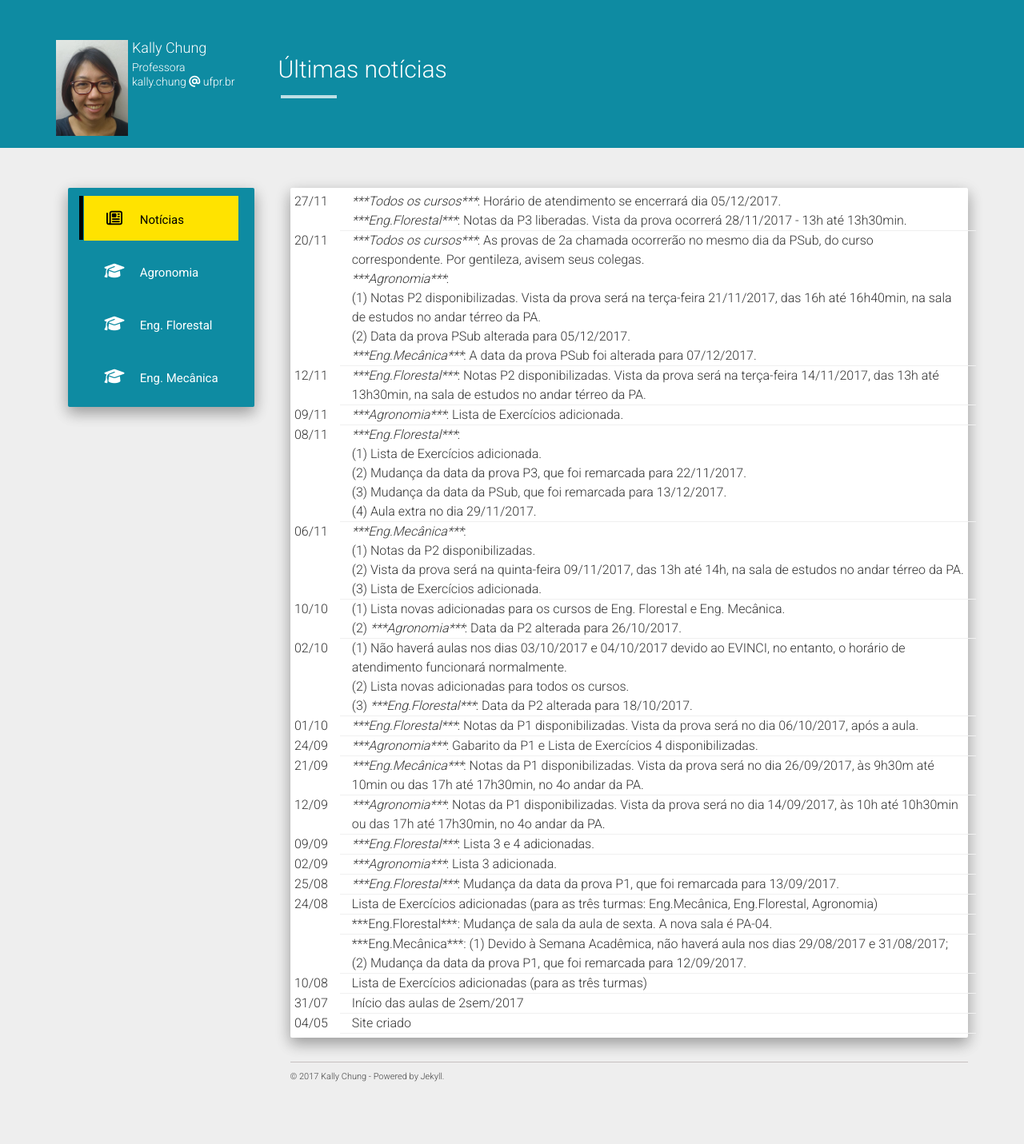
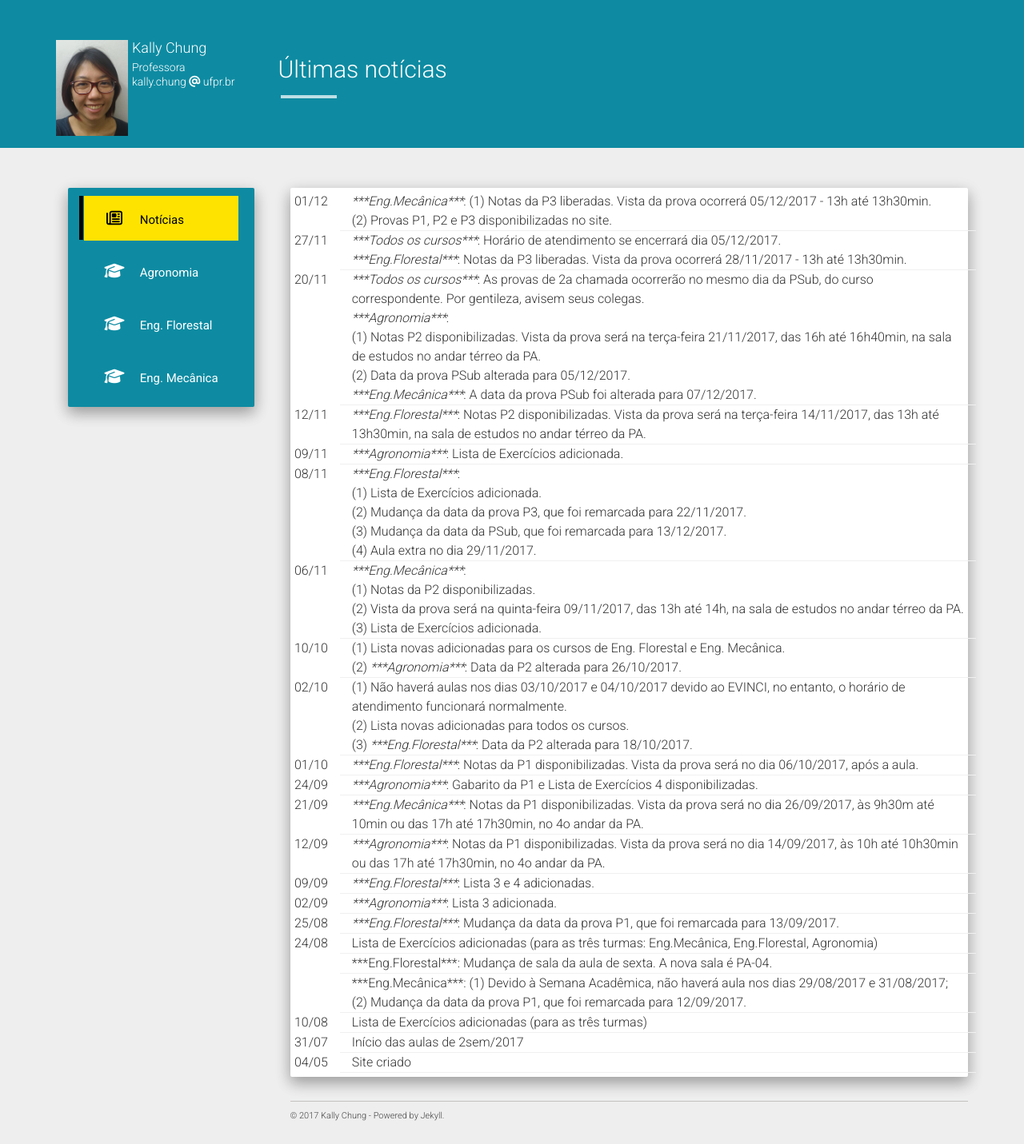
Before and after one commit to chunggnuhc/chunggnuhc.github.io, a Jekyll site: the page built from index.html, in a window 1280 px wide. Shown: the whole page at 80% size. Built offline with Jekyll 4.4.1, drawn with Linux system fonts in a browser that asks for light colours; nearby versions of some CDN libraries; before the commit the page ends 1382 px from its top, so only the background shows below that.

Commit message:
EngMecUpdate - Notas, Vista e Provas antigas

```diff
--- a/_data/noticias.yml
+++ b/_data/noticias.yml
@@ -1,3 +1,5 @@
+- data: 2017-12-01
+  noticia: "<i>***Eng.Mecânica***</i>: (1) Notas da P3 liberadas. Vista da prova ocorrerá 05/12/2017 - 13h até 13h30min.<br> (2) Provas P1, P2 e P3 disponibilizadas no site."
 - data: 2017-11-27
   noticia: "<i>***Todos os cursos***</i>: Horário de atendimento se encerrará dia 05/12/2017. <br><i>***Eng.Florestal***</i>: Notas da P3 liberadas. Vista da prova ocorrerá 28/11/2017 - 13h até 13h30min."
 - data: 2017-11-20
```
